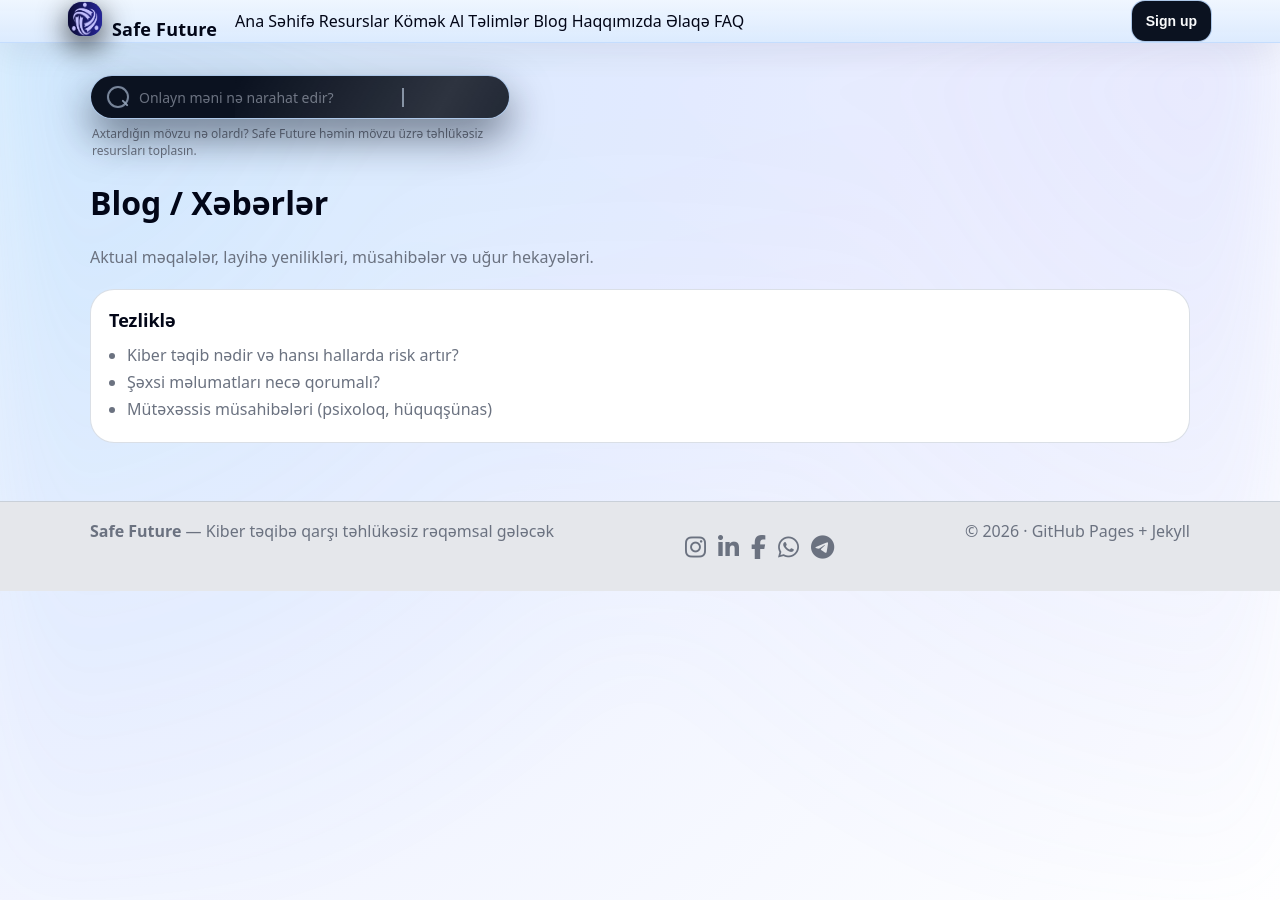
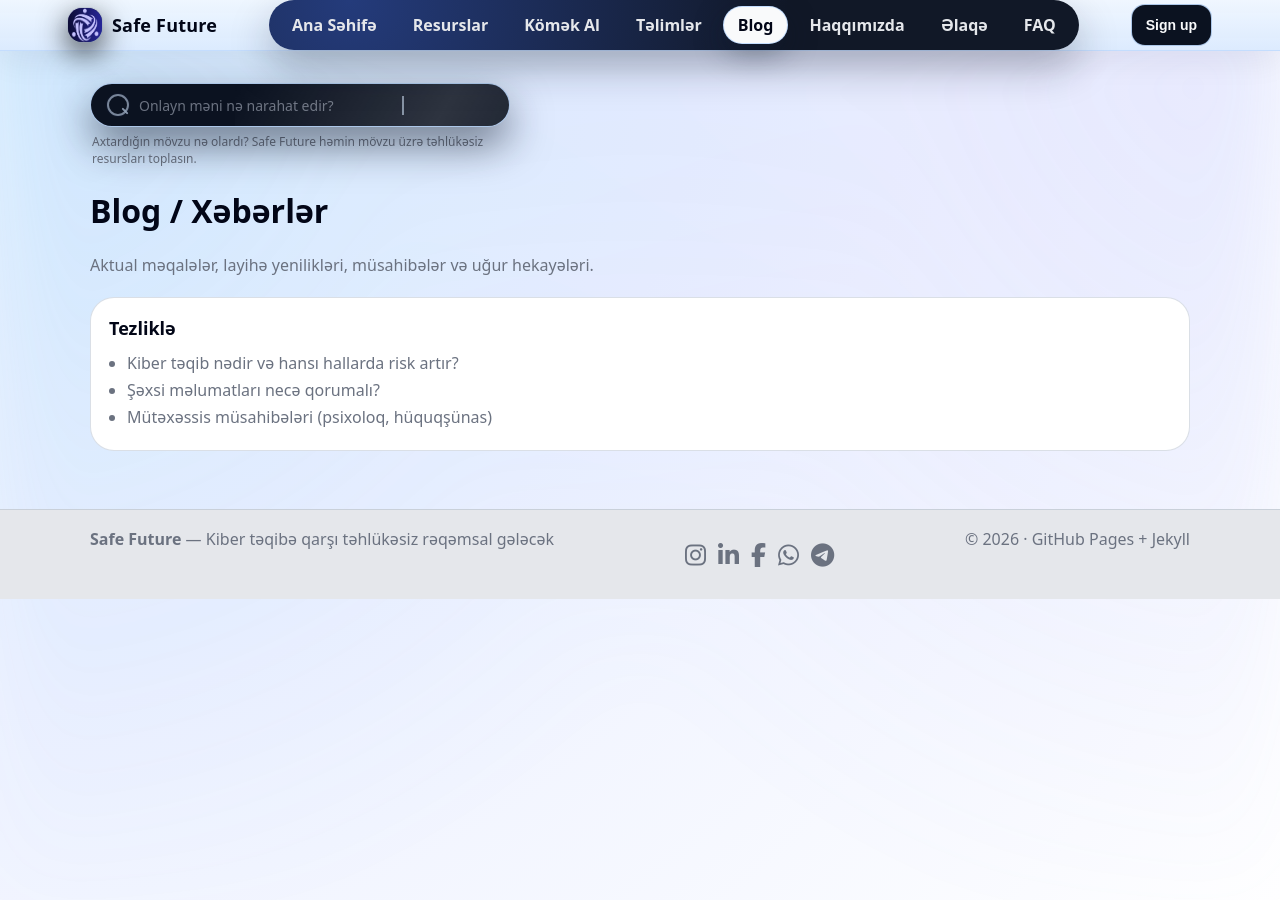
Before and after one commit to safefuture-cyber/Safe-Future-HZT, a Jekyll site: the page built from blog.md, in a window 1280 px wide. Built offline with Jekyll 4.4.1, drawn with Linux system fonts in a browser that asks for light colours; comment, search, counter and statistics services are not loaded.

Commit message:
Update header and site navigation styles to use grid layout; enhance site-nav with new design elements, hover effects, and improved spacing.

```diff
--- a/assets/css/style.css
+++ b/assets/css/style.css
@@ -106,14 +106,19 @@ a{color:inherit;text-decoration:none}
 }
 
 .header-inner{
+  display:grid;
+  grid-template-columns:auto minmax(0,1fr) auto;
+  align-items:center;
+  padding:18px 0;
+  column-gap:24px;
+}
+
+.brand{
   display:flex;
   align-items:center;
-  justify-content:flex-start;
-  padding:18px 0;
-  gap:18px;
+  gap:10px;
+  font-weight:800;
 }
-
-.brand{display:flex; align-items:baseline; gap:10px; font-weight:800}
 .brand-dot{
   width:10px;height:10px;border-radius:50%;
   background: linear-gradient(135deg,var(--accent),#a5b4fc);
@@ -129,7 +134,51 @@ a{color:inherit;text-decoration:none}
   cursor:pointer;
 }
 
-/* əsas naviqasiya stili aşağı hissədə yenidən təyin olunur */
+/* Masaüstü naviqasiya – mərkəzdə pill menyu */
+.site-nav{
+  display:flex;
+  align-items:center;
+  justify-content:center;
+  gap:6px;
+  padding:6px 8px;
+  border-radius:999px;
+  background: radial-gradient(circle at 10% 0%, #243b7b, #111827 60%);
+  box-shadow: 0 18px 40px rgba(15,23,42,.28);
+  max-width:fit-content;
+  margin:0 auto;
+}
+
+.site-nav a{
+  padding:10px 14px;
+  border-radius:999px;
+  color:#e5e7eb;
+  border:1px solid transparent;
+  font-weight:600;
+  line-height:1;
+  transition:
+    background .18s cubic-bezier(.33,.8,.4,1),
+    color .18s cubic-bezier(.33,.8,.4,1),
+    transform .16s ease-out;
+}
+
+.site-nav a:hover{
+  color:#f9fafb;
+  background: rgba(148,163,184,.26);
+  transform: translateY(-1px);
+}
+
+.site-nav a.active{
+  color:#020617;
+  background:#f9fafb;
+  border-color:rgba(191,219,254,.9);
+  box-shadow: 0 10px 30px rgba(15,23,42,.35);
+}
+
+.site-nav a.nav-cta{
+  color:#f9fafb;
+  background: linear-gradient(135deg,#4f46e5,#6366f1);
+  border-color:transparent;
+}
 
 .site-main{padding:28px 0 44px}
 
@@ -803,9 +852,9 @@ label{display:block; font-weight:700; margin:10px 0 6px}
     right:4%;
     top:60px;
     flex-direction:column;
-    width:min(320px,92vw);
+    width:min(360px,92vw);
     padding:12px;
-    border-radius: 16px;
+    border-radius: 18px;
     border:1px solid var(--line);
     background: rgba(15,26,51,.95);
     box-shadow: var(--shadow);
```
